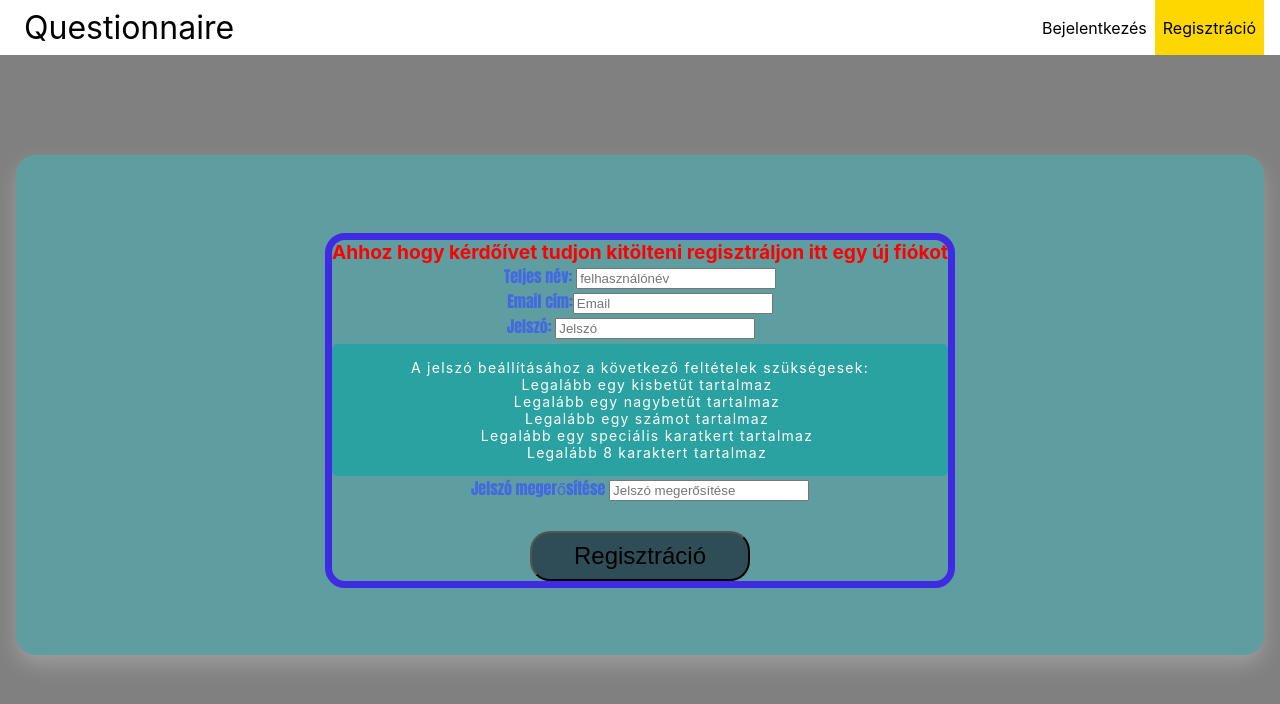
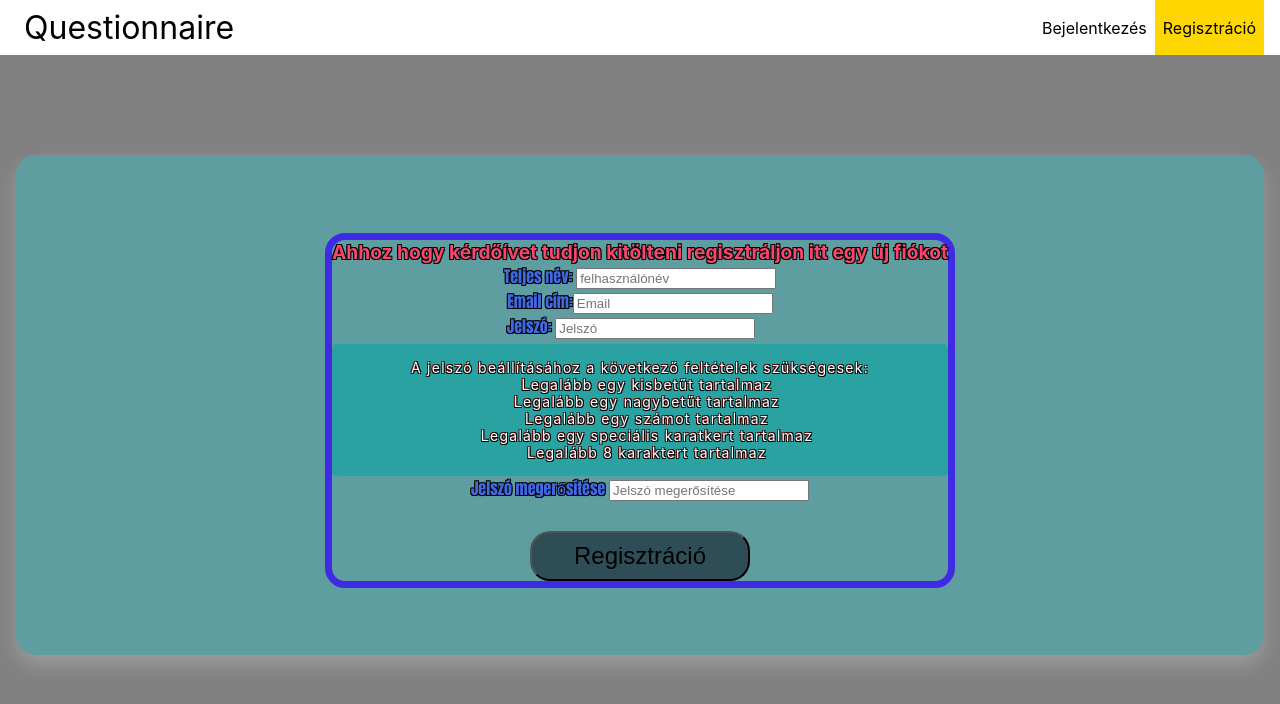
Before and after one commit to JaniITmer/Nagy-Projektmunka, a React (Create React App) app in the folder questionnaire/frontend/: page /register in a window 1280 px wide. Shown: the top 704 px of the page. Built offline with nearby package versions, Linux system fonts and the light colour scheme; some icons are missing.

Commit message:
Regisztracio oldal szoveg kontúrvonal

```diff
--- a/questionnaire/frontend/src/pages/styles/Register.css
+++ b/questionnaire/frontend/src/pages/styles/Register.css
@@ -20,6 +20,9 @@
     margin-top: 10px;
     color:royalblue;
     font-family: Impact, Haettenschweiler, 'Arial Narrow Bold', sans-serif;
+    text-shadow: -1px -1px 0 #000, 1px -1px 0 #000, -1px 1px 0 #000, 1px 1px 0 #000;
+
+
 }
 
 .form__input{
@@ -38,9 +41,12 @@
 
 
 .cim{
-    color: red;
+    color: rgb(247, 69, 107);
     font-weight: bold;
     font-size: larger;
+
+    text-shadow: -1px -1px 0 #000, 1px -1px 0 #000, -1px 1px 0 #000, 1px 1px 0 #000;
+
 }
 
 
@@ -79,4 +85,5 @@
     padding: 15px;
     border-radius: 5px;
     margin-top: 5px;
+    text-shadow: -1px -1px 0 #660b0b, 1px -1px 0 #000000, -1px 1px 0 #000, 1px 1px 0 #000;
   }
```
